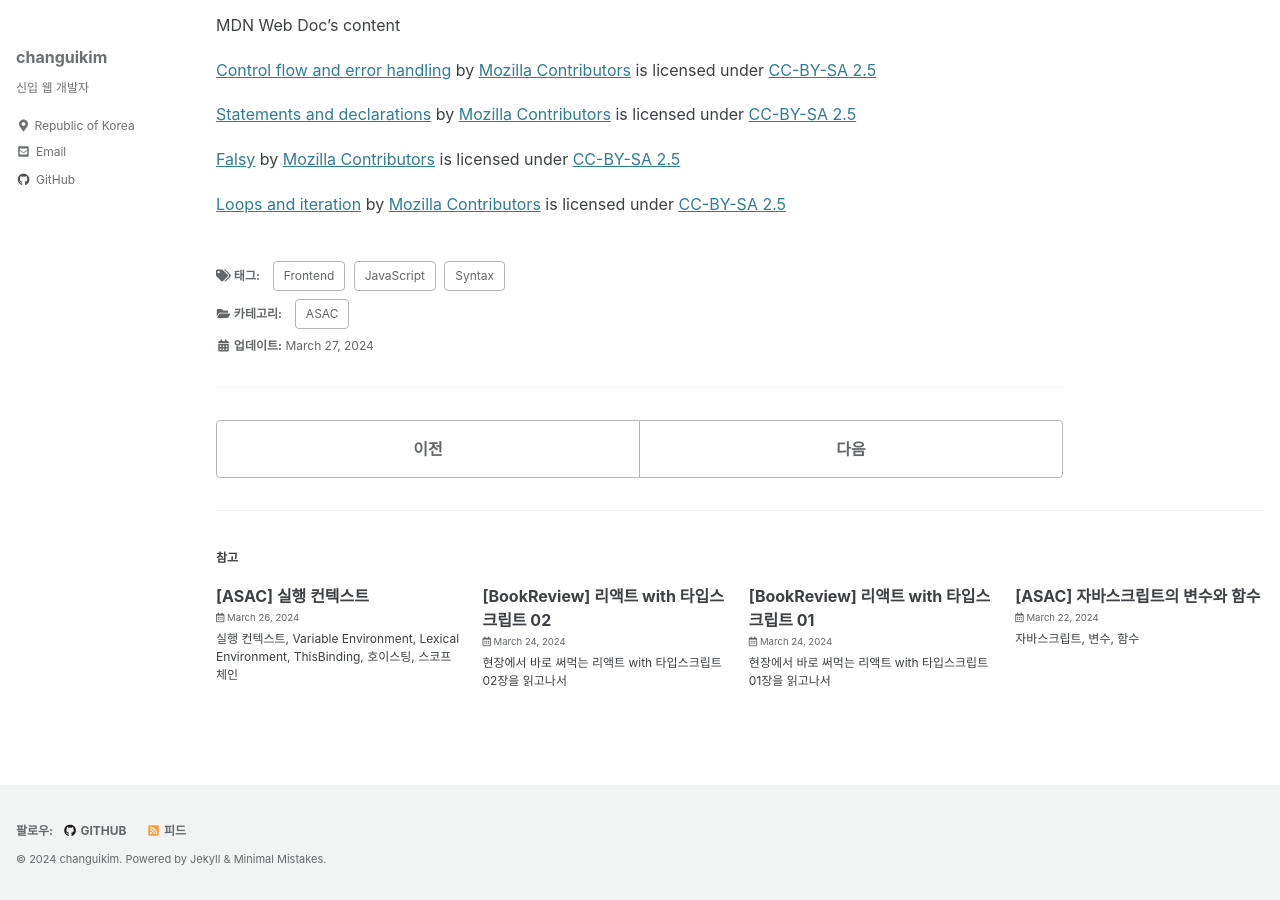
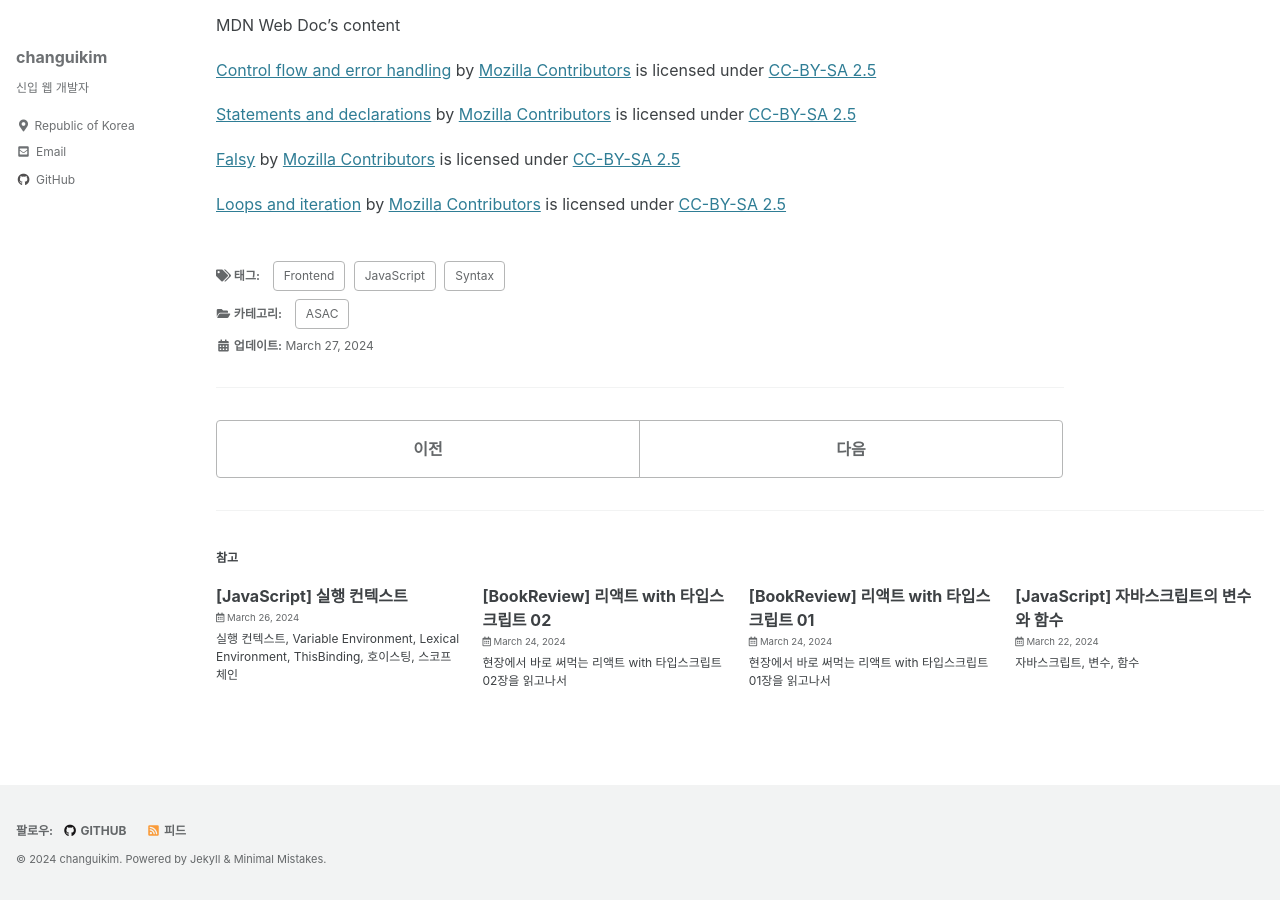
Before and after one commit to changuikim/changuikim.github.io, a Jekyll site: the page built from _posts/asac/2024-03-23-asac-05-day-003-blog-01.md, in a window 1280 px wide and 900 px high, scrolled down 7194 px. Built offline with Jekyll 4.4.1, drawn with Linux system fonts in a browser that asks for light colours; cached includes are drawn as plain includes; some of the changed text lies outside the part shown.

Commit message:
post : ASAC 포스트 타이틀 변경

```diff
--- a/_posts/asac/2024-03-22-asac-05-day-002-blog-01.md
+++ b/_posts/asac/2024-03-22-asac-05-day-002-blog-01.md
@@ -1,5 +1,5 @@
 ---
-title: "[ASAC] 자바스크립트의 변수와 함수"
+title: "[JavaScript] 자바스크립트의 변수와 함수"
 layout: single
 tags:
     - Frontend
--- a/_posts/asac/2024-03-23-asac-05-day-003-blog-01.md
+++ b/_posts/asac/2024-03-23-asac-05-day-003-blog-01.md
@@ -1,5 +1,5 @@
 ---
-title: "[ASAC] 자바스크립트의 조건문과 반복문"
+title: "[JavaScript] 자바스크립트의 조건문과 반복문"
 layout: single
 tags:
     - Frontend
--- a/_posts/asac/2024-03-26-asac-05-day-006-blog-01.md
+++ b/_posts/asac/2024-03-26-asac-05-day-006-blog-01.md
@@ -1,5 +1,5 @@
 ---
-title: "[ASAC] 실행 컨텍스트"
+title: "[JavaScript] 실행 컨텍스트"
 layout: single
 tags:
     - Frontend
```
